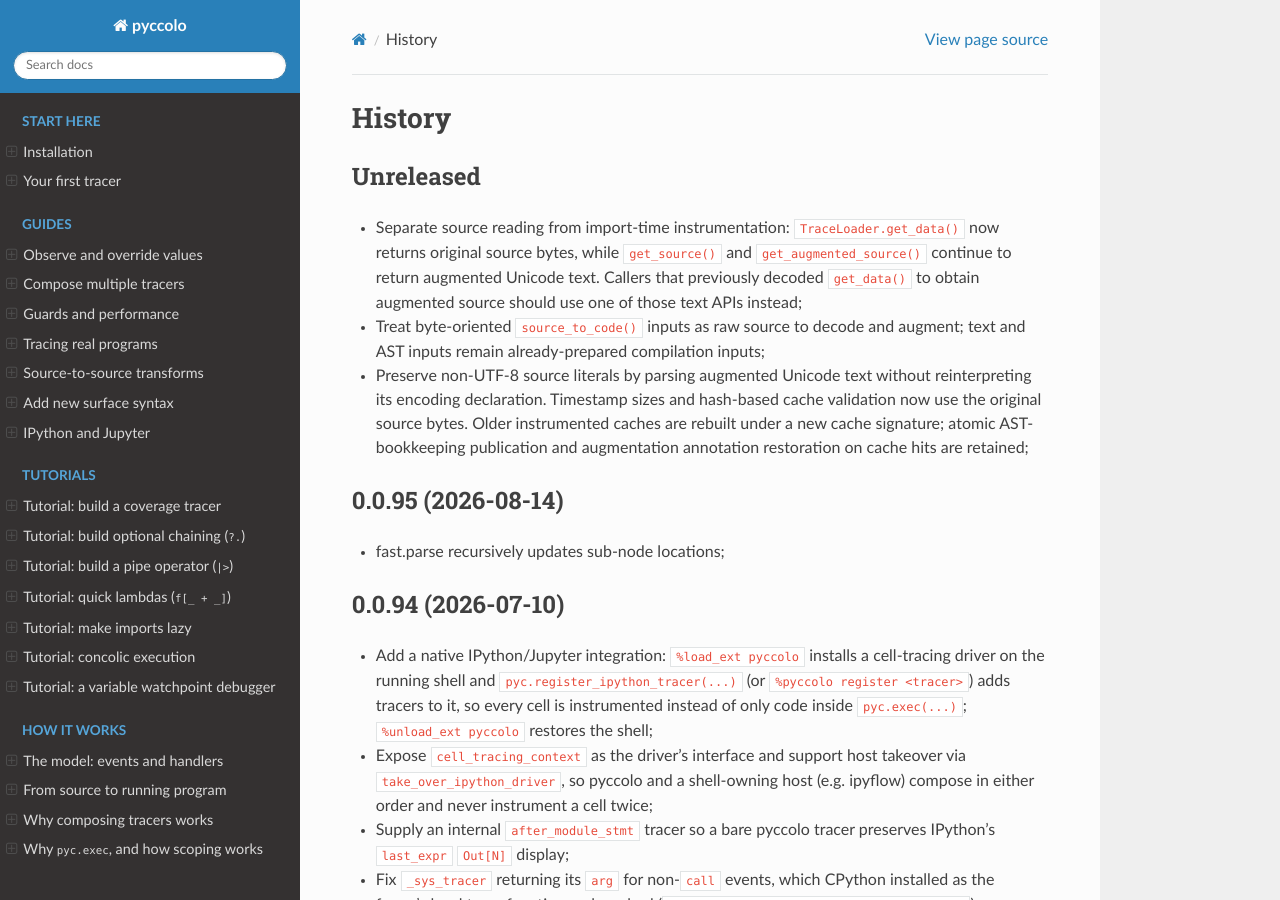
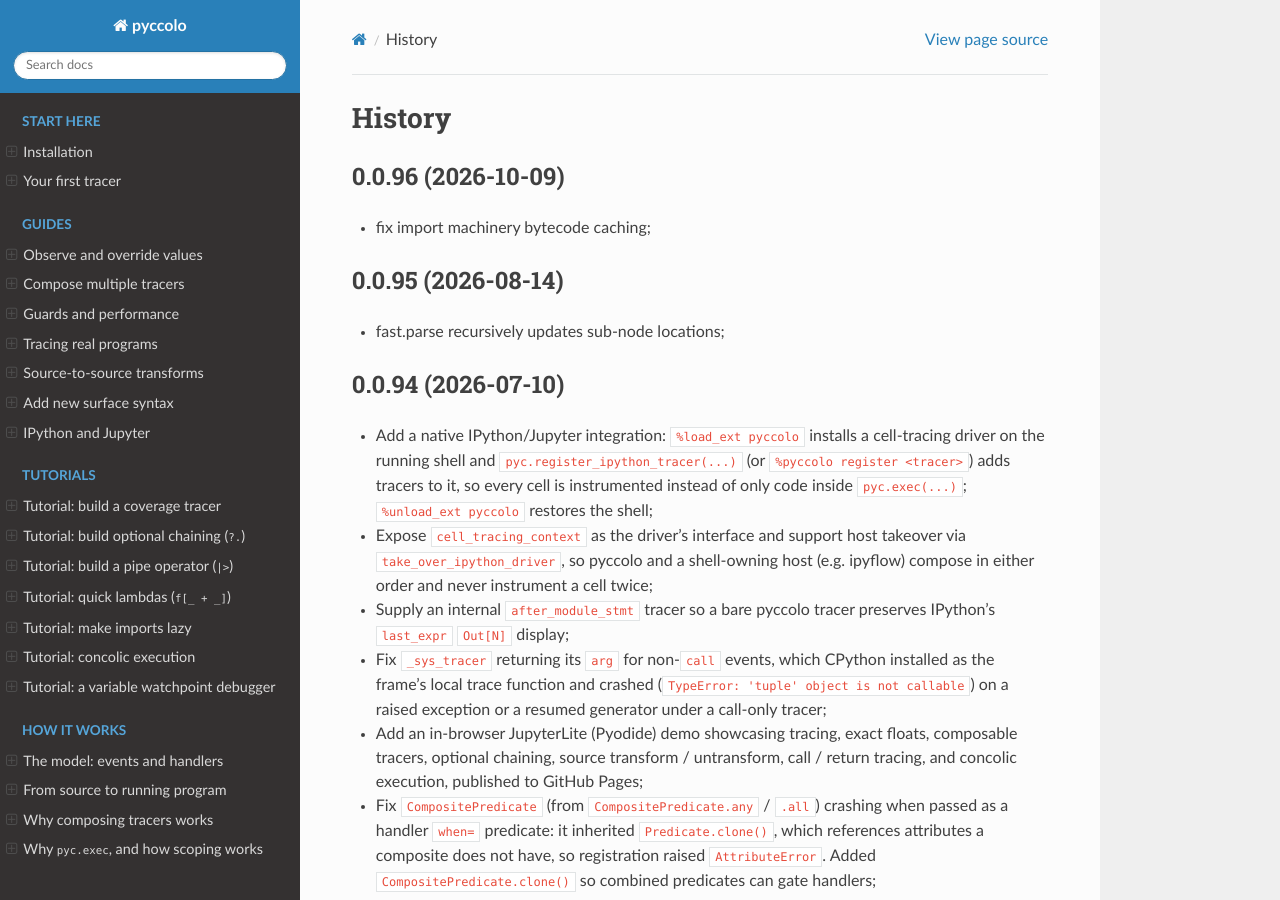
Before and after one commit to smacke/pyccolo, a Sphinx documentation site: the page built from docs/HISTORY.rst, in a window 1280 px wide and 900 px high. Built offline with Sphinx 7.4.7 and the Read the Docs theme 3.1.0, drawn with Linux system fonts in a browser that asks for light colours; pages that are not in the unit, such as notebooks, are missing from menus.

Commit message:
[no ci] update history

```diff
--- a/docs/HISTORY.rst
+++ b/docs/HISTORY.rst
@@ -1,20 +1,9 @@
 History
 =======
 
-Unreleased
-----------
-* Separate source reading from import-time instrumentation: ``TraceLoader.get_data()``
-  now returns original source bytes, while ``get_source()`` and
-  ``get_augmented_source()`` continue to return augmented Unicode text.
-  Callers that previously decoded ``get_data()`` to obtain augmented source should
-  use one of those text APIs instead;
-* Treat byte-oriented ``source_to_code()`` inputs as raw source to decode and
-  augment; text and AST inputs remain already-prepared compilation inputs;
-* Preserve non-UTF-8 source literals by parsing augmented Unicode text without
-  reinterpreting its encoding declaration. Timestamp sizes and hash-based cache
-  validation now use the original source bytes. Older instrumented caches are
-  rebuilt under a new cache signature; atomic AST-bookkeeping publication and
-  augmentation annotation restoration on cache hits are retained;
+0.0.96 (2026-10-09)
+-------------------
+* fix import machinery bytecode caching;
 
 0.0.95 (2026-08-14)
 -------------------
```
